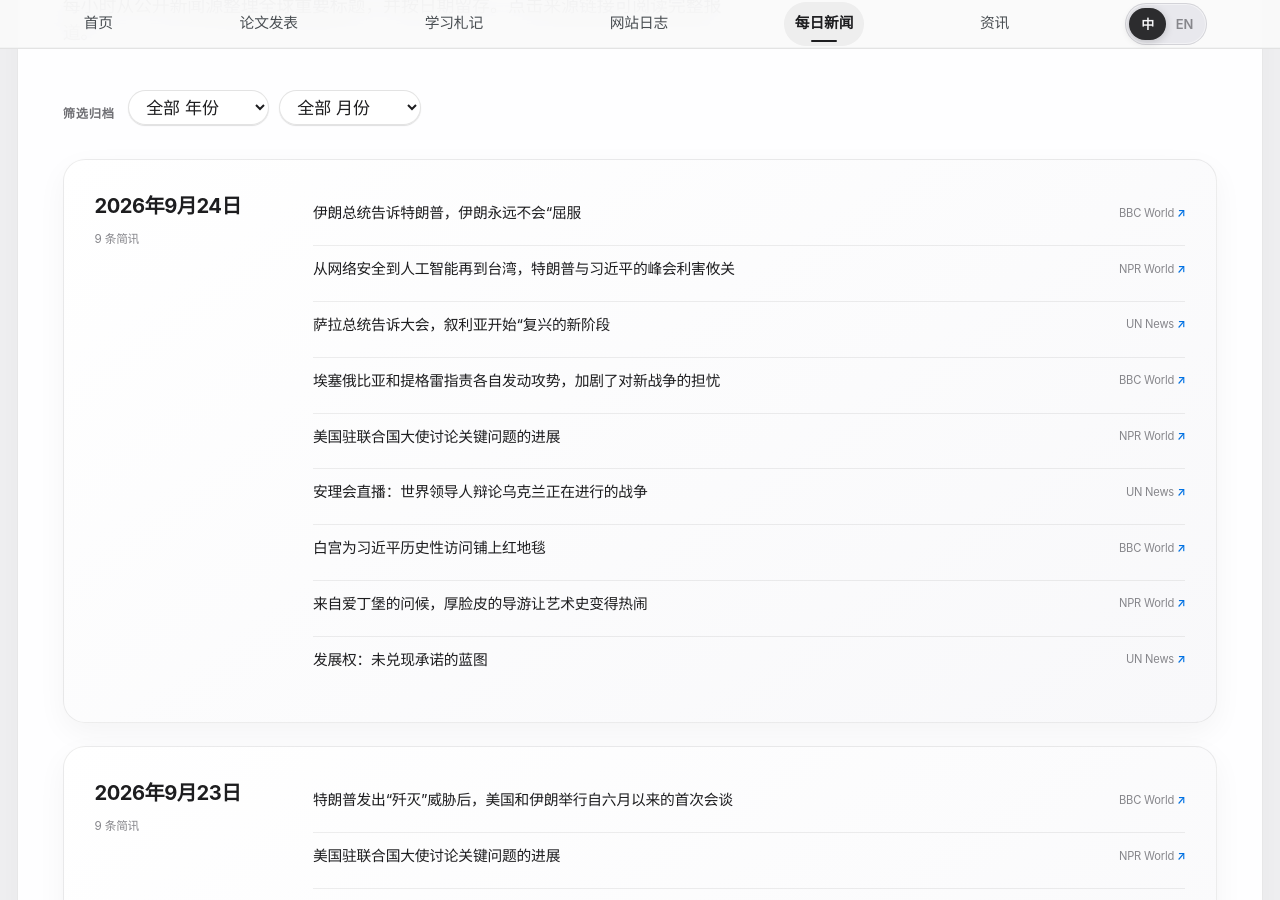
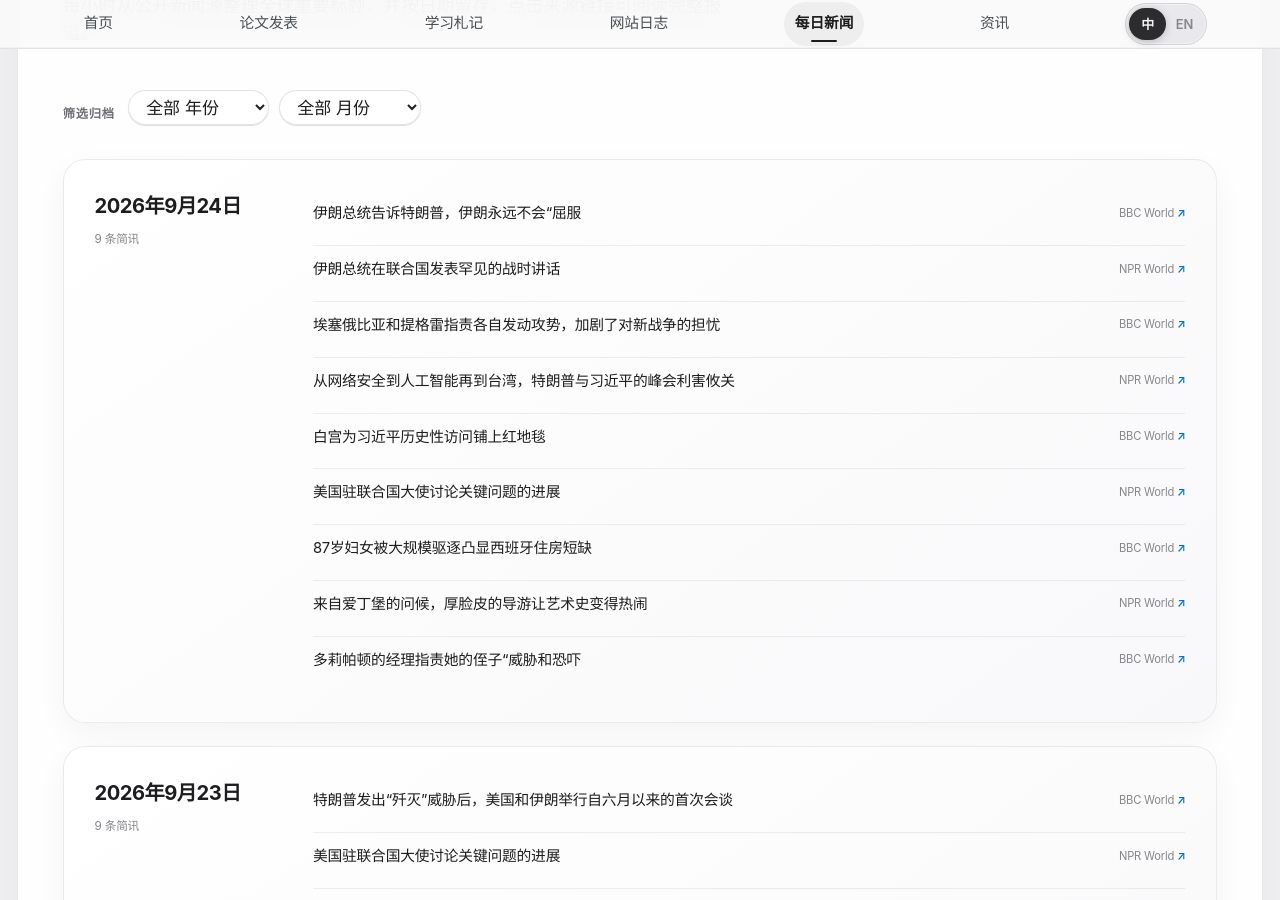
Before and after one commit to HaoxiangLuo/HaoxiangLuo.github.io, a Jekyll site: the page built from _pages/daily-news-zh.html, in a window 1280 px wide and 900 px high, scrolled down 241 px. Built offline with Jekyll 4.4.1, drawn with Linux system fonts in a browser that asks for light colours; a style sheet for code colours, icons or effects is not loaded.

Commit message:
Update daily news 2026-09-24

```diff
--- a/_data/daily_news.json
+++ b/_data/daily_news.json
@@ -1,5 +1,5 @@
 {
-  "updated_at": "2026-09-24T01:24:52+08:00",
+  "updated_at": "2026-09-24T02:28:25+08:00",
   "days": [
     {
       "date": "2026-09-24",
@@ -11,16 +11,10 @@
           "title_zh": "伊朗总统告诉特朗普，伊朗永远不会“屈服"
         },
         {
-          "title": "From cybersecurity to AI to Taiwan, what's at stake in Trump's summit with Xi",
+          "title": "Iran's president gives a rare wartime speech at the U.N.",
           "source": "NPR World",
-          "url": "https://www.npr.org/2026/09/23/nx-s1-5978691/from-cybersecurity-to-ai-what-at-stake-in-trumps-meeting-with-and-president-xiwhy-the-us-and-china-are-at-a-precarious-moment-in-their-relationship",
-          "title_zh": "从网络安全到人工智能再到台湾，特朗普与习近平的峰会利害攸关"
-        },
-        {
-          "title": "Syria begins ‘new phase of revival’, President Al-Sharaa tells General Assembly",
-          "source": "UN News",
-          "url": "https://news.un.org/feed/view/en/story/2026/09/1168411",
-          "title_zh": "萨拉总统告诉大会，叙利亚开始“复兴的新阶段"
+          "url": "https://www.npr.org/2026/09/23/nx-s1-5978863/iran-president-united-nations-general-assembly",
+          "title_zh": "伊朗总统在联合国发表罕见的战时讲话"
         },
         {
           "title": "Ethiopia and Tigray accuse each of launching offensives, fuelling fears of new war",
@@ -29,16 +23,10 @@
           "title_zh": "埃塞俄比亚和提格雷指责各自发动攻势，加剧了对新战争的担忧"
         },
         {
-          "title": "U.S. ambassador to the U.N. discusses progress on key issues",
+          "title": "From cybersecurity to AI to Taiwan, what's at stake in Trump's summit with Xi",
           "source": "NPR World",
-          "url": "https://www.npr.org/2026/09/23/nx-s1-5978682/u-s-ambassador-to-the-u-n-discusses-progress-on-key-issues",
-          "title_zh": "美国驻联合国大使讨论关键问题的进展"
-        },
-        {
-          "title": "Security Council LIVE: World leaders debate ongoing war in Ukraine",
-          "source": "UN News",
-          "url": "https://news.un.org/feed/view/en/story/2026/09/1168410",
-          "title_zh": "安理会直播：世界领导人辩论乌克兰正在进行的战争"
+          "url": "https://www.npr.org/2026/09/23/nx-s1-5978691/from-cybersecurity-to-ai-what-at-stake-in-trumps-meeting-with-and-president-xiwhy-the-us-and-china-are-at-a-precarious-moment-in-their-relationship",
+          "title_zh": "从网络安全到人工智能再到台湾，特朗普与习近平的峰会利害攸关"
         },
         {
           "title": "White House rolling out red carpet for historic Xi Jinping visit",
@@ -47,16 +35,28 @@
           "title_zh": "白宫为习近平历史性访问铺上红地毯"
         },
         {
+          "title": "U.S. ambassador to the U.N. discusses progress on key issues",
+          "source": "NPR World",
+          "url": "https://www.npr.org/2026/09/23/nx-s1-5978682/u-s-ambassador-to-the-u-n-discusses-progress-on-key-issues",
+          "title_zh": "美国驻联合国大使讨论关键问题的进展"
+        },
+        {
+          "title": "Dramatic eviction of woman aged 87 highlights Spain's housing shortage",
+          "source": "BBC World",
+          "url": "https://www.bbc.co.uk/news/articles/c6vgy55lm8z1o?at_medium=RSS&at_campaign=rss",
+          "title_zh": "87岁妇女被大规模驱逐凸显西班牙住房短缺"
+        },
+        {
           "title": "Greetings from Edinburgh, where a cheeky tour guide makes art history hilarious",
           "source": "NPR World",
           "url": "https://www.npr.org/2026/09/23/g-s1-142427/uk-coco-art-history-comedy-tour",
           "title_zh": "来自爱丁堡的问候，厚脸皮的导游让艺术史变得热闹"
         },
         {
-          "title": "Right to development: A blueprint for unmet promises",
-          "source": "UN News",
-          "url": "https://news.un.org/feed/view/en/story/2026/09/1168405",
-          "title_zh": "发展权：未兑现承诺的蓝图"
+          "title": "Dolly Parton's manager accuses her nephew of 'threats and intimidation'",
+          "source": "BBC World",
+          "url": "https://www.bbc.co.uk/news/articles/c670lydl5wg5o?at_medium=RSS&at_campaign=rss",
+          "title_zh": "多莉帕顿的经理指责她的侄子“威胁和恐吓"
         }
       ]
     },
```
